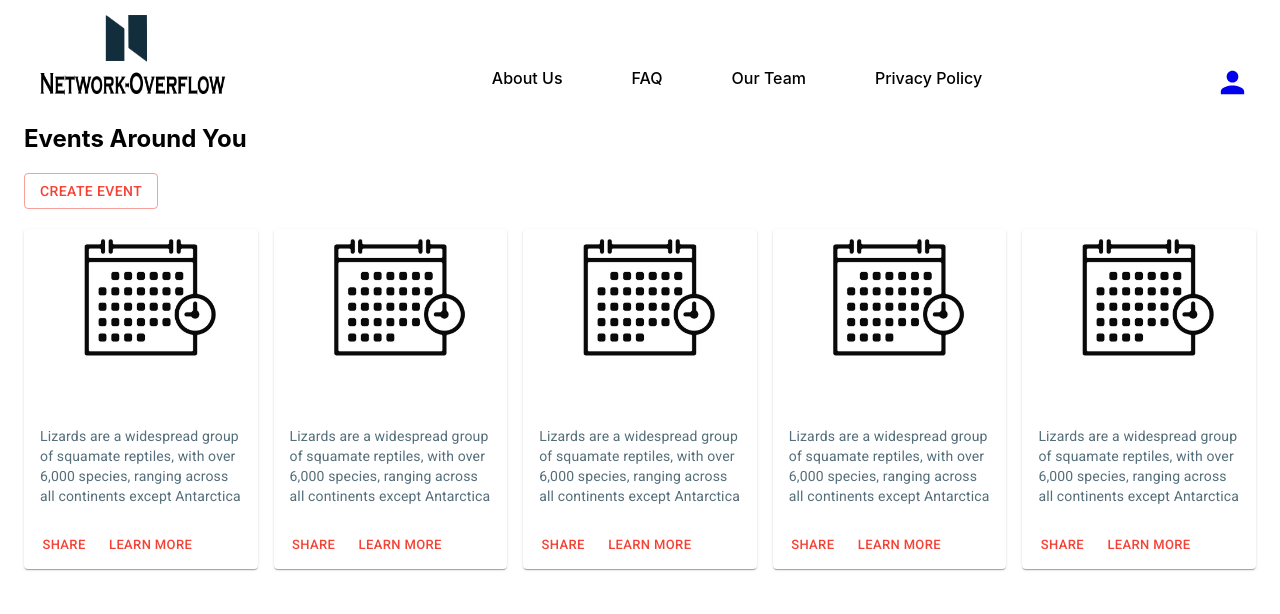
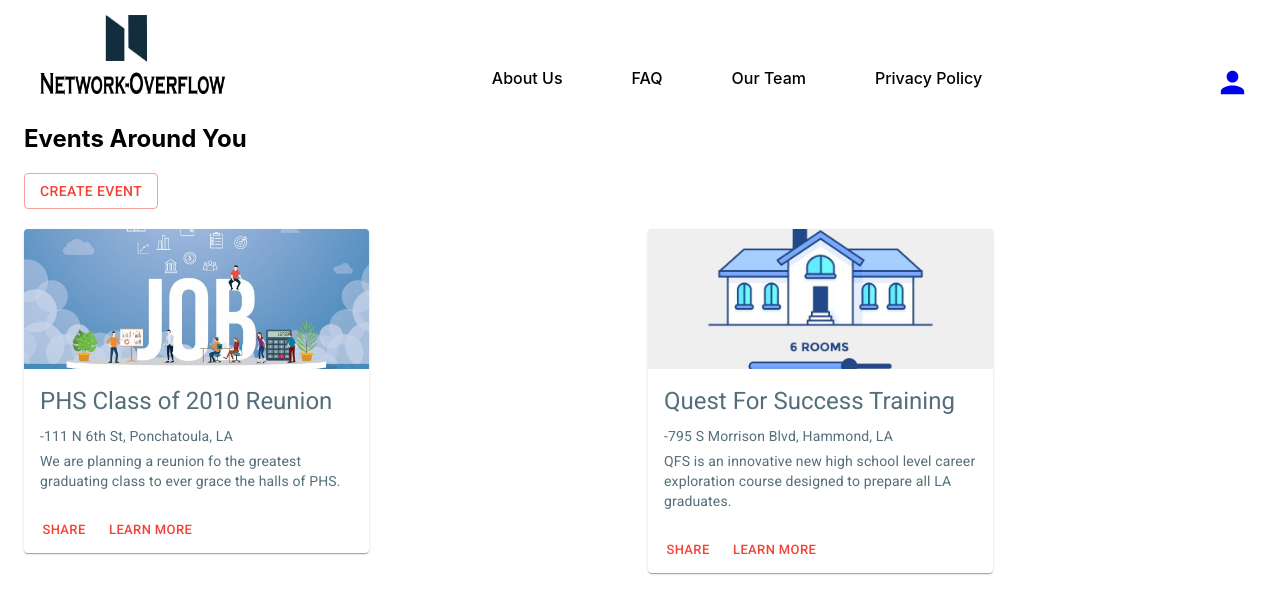
Before and after one commit to pankajsherchan/NepaliNetwork-FrontEnd, a React (Create React App) app in the folder network-overflow/: page /events in a window 1280 px wide. Shown: the top 614 px of the page. Built offline with nearby package versions, Linux system fonts and the light colour scheme.

Commit message:
Fetch Event

```diff
--- a/network-overflow/src/shared/card-template/card.js
+++ b/network-overflow/src/shared/card-template/card.js
@@ -7,7 +7,7 @@ import CardContent from '@material-ui/core/CardContent';
 import CardMedia from '@material-ui/core/CardMedia';
 import Button from '@material-ui/core/Button';
 import Typography from '@material-ui/core/Typography';
-import image1 from '../../views/home/event.jpg';
+//import image1 from '../../views/home/event.jpg';
 
 const useStyles = makeStyles({
   root: {
@@ -18,7 +18,7 @@ const useStyles = makeStyles({
   }
 });
 
-export default function MediaCard() {
+export default function MediaCard(props) {
   const classes = useStyles();
 
   return (
@@ -26,16 +26,28 @@ export default function MediaCard() {
       <CardActionArea>
         <CardMedia
           className={classes.media}
-          image={image1}
-          title='Contemplative Reptile'
+          image={props.event.image}
+          title={props.event.title}
         />
         <CardContent>
-          <Typography gutterBottom variant='h5' component='h2'>
-            Lizard
+          <Typography
+            gutterBottom
+            color='textSecondary'
+            variant='h5'
+            component='h2'
+          >
+            {props.event.title}
+          </Typography>
+          <Typography
+            gutterBottom
+            color='textSecondary'
+            variant='body2'
+            component='p'
+          >
+            -{props.event.venue}
           </Typography>
           <Typography variant='body2' color='textSecondary' component='p'>
-            Lizards are a widespread group of squamate reptiles, with over 6,000
-            species, ranging across all continents except Antarctica
+            {props.event.description}
           </Typography>
         </CardContent>
       </CardActionArea>
--- a/network-overflow/src/views/events/Events.js
+++ b/network-overflow/src/views/events/Events.js
@@ -5,7 +5,27 @@ import Container from '@material-ui/core/Container';
 import Card from './../../shared/card-template/card';
 import Navbar from './../home/navbar';
 import Create from './../../shared/components/CreateDialog/CreateEventDialog';
+import image1 from './../home/job.jpg';
+import image2 from './../home/room.jpg';
 
+const events = [
+  {
+    title: 'PHS Class of 2010 Reunion',
+    date: 'Saturday, June 20',
+    description:
+      'We are planning a reunion fo the greatest graduating class to ever grace the halls of PHS.',
+    venue: '111 N 6th St, Ponchatoula, LA',
+    image: image1
+  },
+  {
+    title: 'Quest For Success Training',
+    date: 'April 2, 2020',
+    description:
+      'QFS is an innovative new high school level career exploration course designed to prepare all LA graduates.',
+    venue: '795 S Morrison Blvd, Hammond, LA',
+    image: image2
+  }
+];
 const useStyles = makeStyles(theme => ({
   root: {
     flexGrow: 1
@@ -34,21 +54,13 @@ const Events = () => {
         <Create />
         <br />
         <Grid container className={useStyles.gridContainer} spacing={2}>
-          <Grid item xs={12} sm={6} md={3} lg>
-            <Card />
-          </Grid>
-          <Grid item xs={12} sm={6} md={3} lg>
-            <Card />
-          </Grid>
-          <Grid item xs={12} sm={6} md={3} lg>
-            <Card />
-          </Grid>
-          <Grid item xs={12} sm={6} md={3} lg>
-            <Card />
-          </Grid>
-          <Grid item xs={12} sm={6} md={3} lg>
-            <Card />
-          </Grid>
+          {events.map(event => {
+            return (
+              <Grid item xs={12} sm={6} md={3} lg>
+                <Card event={event} />
+              </Grid>
+            );
+          })}
         </Grid>
       </Container>
     </React.Fragment>
```
